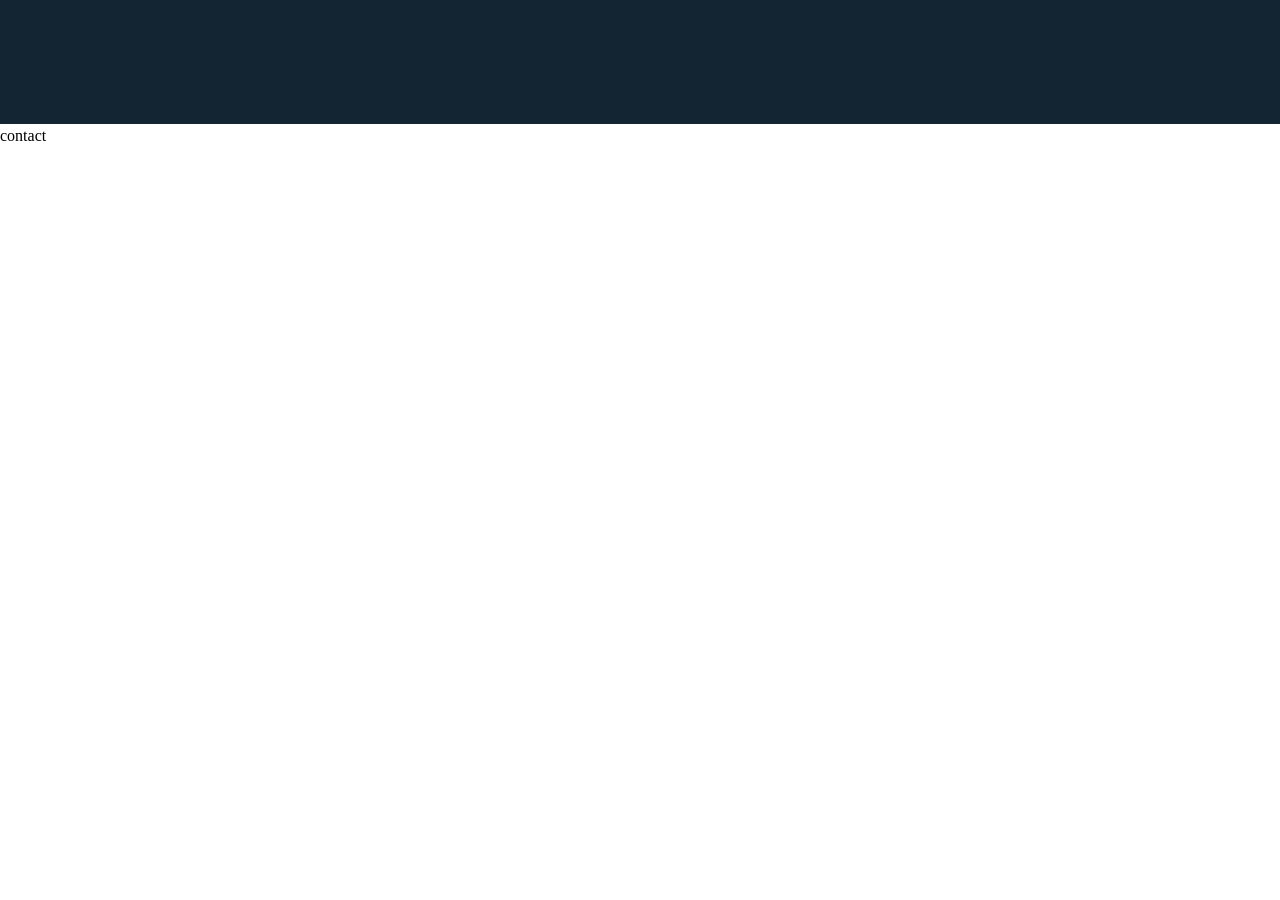
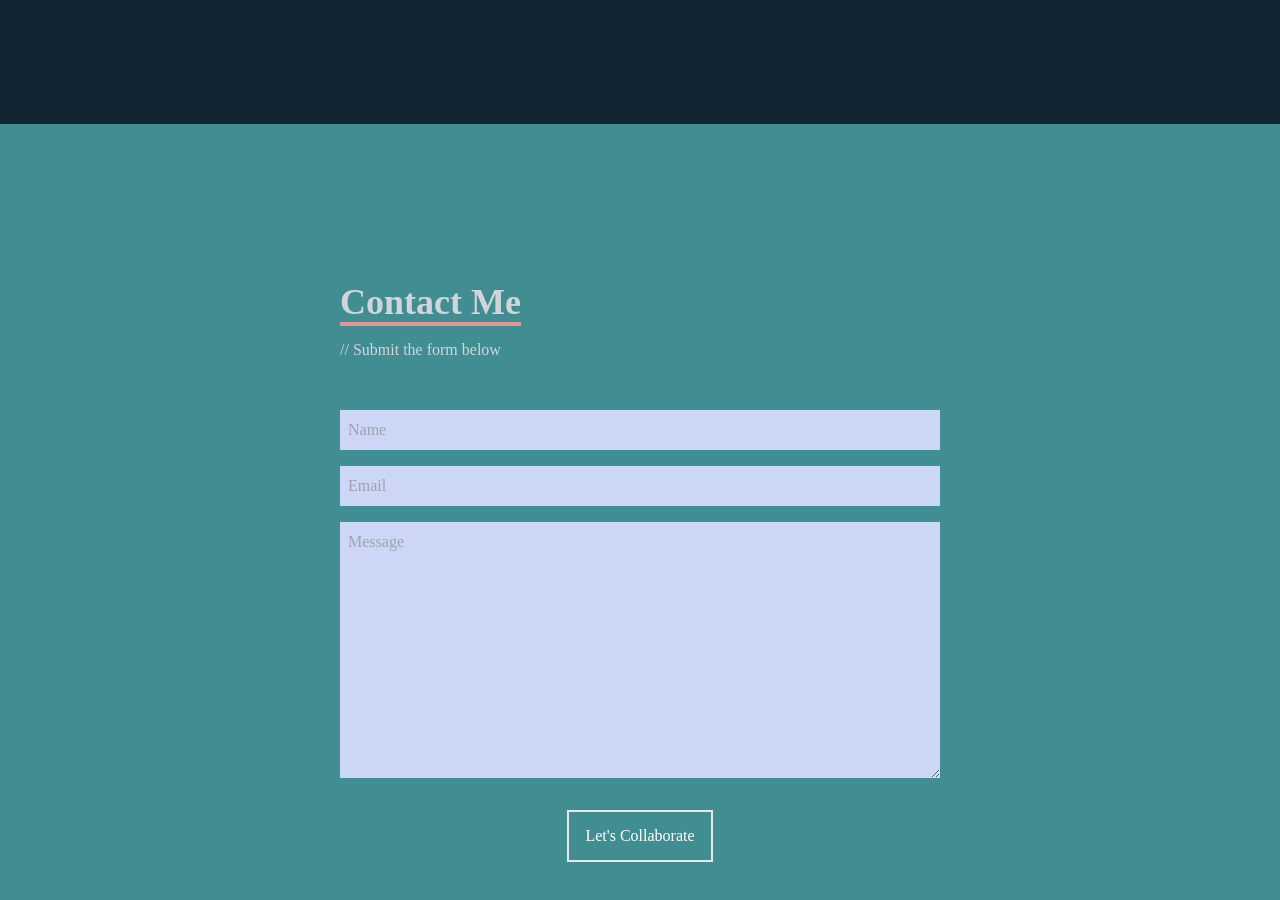
Before and after one commit to shruti1016/portfolio, a React (Create React App) app in the folder my-portfolio/: page / in a window 1280 px wide. Shown: the part 2340-3240 px from the top of the page. Before the commit the page ends 2488 px from the top, so only its background shows below. Built offline with nearby package versions, Linux system fonts and the light colour scheme.

Commit message:
Contact Frontend Done

```diff
--- a/my-portfolio/src/components/contact.js
+++ b/my-portfolio/src/components/contact.js
@@ -2,7 +2,21 @@
 
 const Contact = () => {
     return (
-        <div id='contact'>contact</div>
+        <section id='contact' className='bg-[#408E91] pt-16'>
+            <div name='contact' id='contact' className='w-full h-screen bg-[#408E91] flex justify-center items-center p-4'>
+                <form className='flex flex-col max-w-[600px] w-full'>
+                    <div className='pb-8'>
+                        <p className='text-4xl font-bold inline border-b-4 border-[#E49393] text-gray-300'>Contact Me</p>
+                        <p className='text-gray-300 py-4'>// Submit the form below </p>
+                    </div>
+                    <input className='bg-[#ccd6f6] p-2' type="text" placeholder='Name' name='name' />
+                    <input className='my-4 p-2 bg-[#ccd6f6]' type="email" placeholder='Email' name='email' />
+                    <textarea className='bg-[#ccd6f6] p-2' name="message" rows="10" placeholder='Message'></textarea>
+                    <button className='text-white border-2 hover:bg-[#E49393] hover:border-[#E49393] px-4 py-3 my-8 mx-auto flex items-center'>Let's Collaborate</button>
+
+                </form>
+            </div>
+        </section>
     )
 }
 
```
